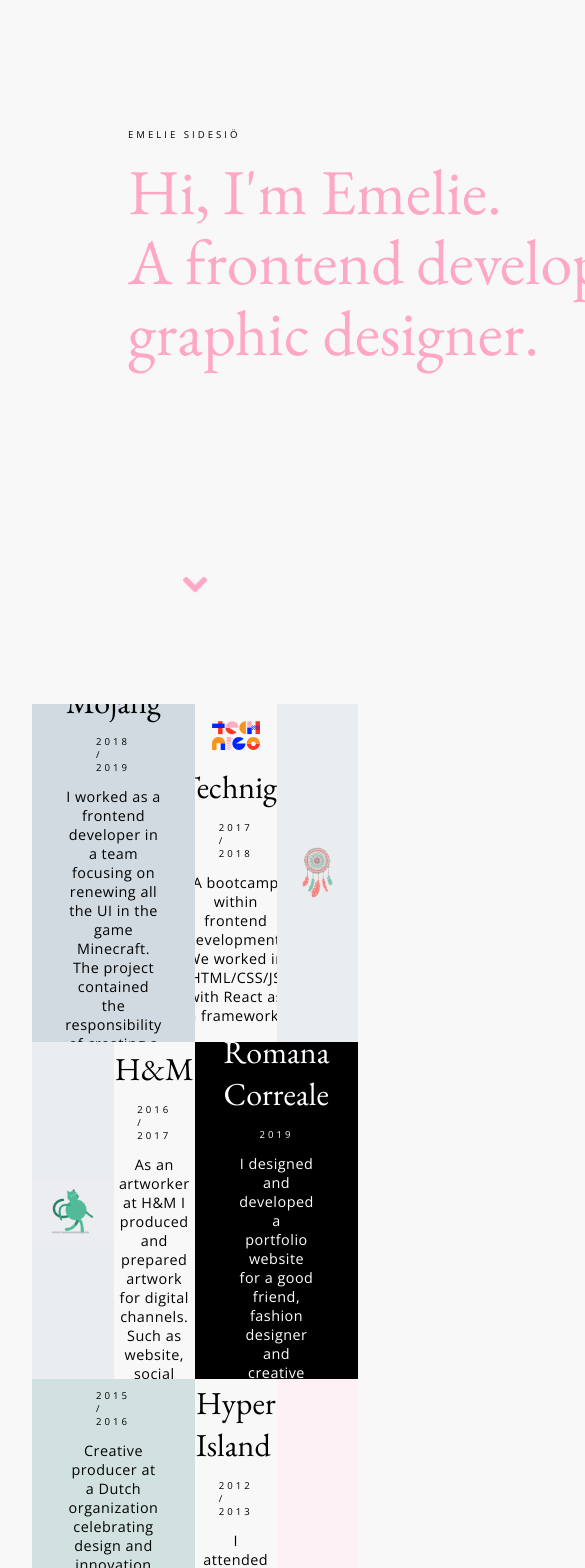
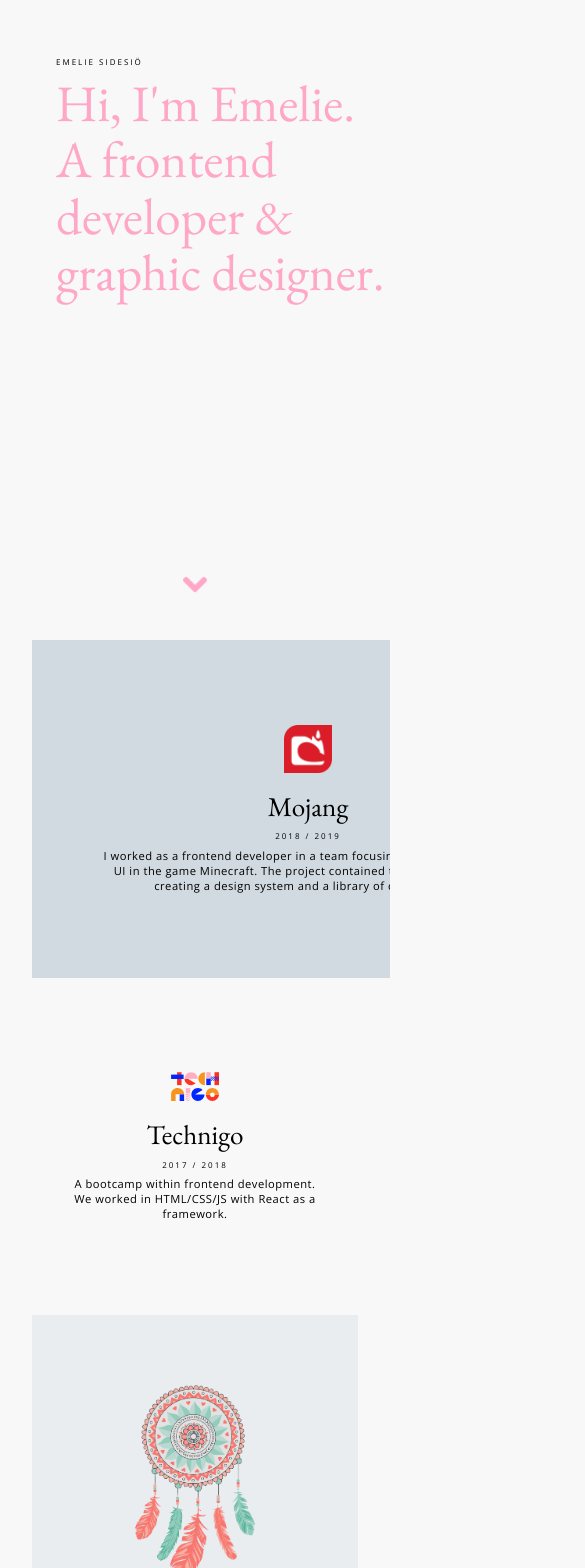
Before and after one commit to emeliesidesio/portfolio2.0, a React (Create React App) app: page / in a window 390 px wide. Shown: the top 1568 px of the page, 585 px wide, since content can reach past the window. Built offline with nearby package versions, Linux system fonts and the light colour scheme.

Commit message:
media queries for footer, header and typography

```diff
--- a/src/components/content/index.css
+++ b/src/components/content/index.css
@@ -7,10 +7,11 @@
 
 .grid {
   display: flex;
-  flex-flow: row wrap;
+  flex-flow: wrap;
 }
 
 .gridItem {
+  min-width: 12rem;
   height: 40vh;
   flex: 25%;
   padding: 2rem;
@@ -25,6 +26,7 @@
 .wide {
   flex: 50%;
   padding: 4rem;
+  min-width: 34.5rem;
 }
 
 .imageSmall {
--- a/src/components/footer/index.css
+++ b/src/components/footer/index.css
@@ -17,7 +17,7 @@
 }
 
 .leftContainer {
-  width: 25%;
+  width: 14rem;
   margin-right: 2rem;
   display: flex;
   flex-direction: column;
@@ -25,7 +25,7 @@
 }
 
 .rightContainer {
-  width: 50%;
+  max-width: 30rem;
   display: flex;
   flex-direction: column;
   justify-content: space-between;
@@ -53,3 +53,39 @@
 .socialIcons {
   margin-top: 2rem;
 }
+
+@media (max-width: 750px) {
+  .footer {
+    flex-direction: column;
+    align-items: center;
+    padding: 3rem;
+    text-align: center;
+  }
+  .leftAlign {
+    text-align: center;
+  }
+  .location {
+    margin-bottom: 1rem;
+  }
+  .leftContainer {
+    margin-right: 0;
+  }
+  .rightContainer {
+    width: 70%;
+  }
+}
+
+@media (max-width: 600px) and (min-width: 320px)  {
+  .footer {
+    margin: 0;
+  }
+}
+
+@media (max-width: 414px) {
+  .footer {
+    padding: 2rem;
+  }
+  .rightContainer {
+    width: 90%;
+  }
+}
--- a/src/components/header/index.css
+++ b/src/components/header/index.css
@@ -1,6 +1,42 @@
 .header {
   display: flex;
   flex-direction: column;
-  width: 47rem;
-  padding: 8rem 0 19rem 8rem;
+  height: 41em;
 }
+
+.headerCopy {
+  position: absolute;
+  top: 6em;
+  left: 6em;
+  max-width: 36rem;
+  min-width: 22rem;
+}
+
+@media (max-width: 750px) and (min-width: 599px) {
+  .headerCopy {
+    max-width: 28rem;
+  }
+}
+
+@media (max-width: 600px) and (min-width: 320px)  {
+  .headerCopy {
+    top: 3.5em;
+    left: 3.5em;
+    max-width: 15rem;
+  }
+  .header {
+    height: 38em;
+  }
+}
+
+@media (max-width: 375px) {
+  .headerCopy {
+    top: 3em;
+    left: 3em;
+    min-width: 8rem;
+    max-width: 17rem;
+  }
+  .header {
+    height: 32em;
+  }
+}
--- a/src/components/header/index.js
+++ b/src/components/header/index.js
@@ -4,9 +4,11 @@
 function Header() {
   return (
     <div className="header">
-      <div className="subHeading space">Emelie Sidesiö</div>
-      <div className="heading1">Hi, I'm Emelie.</div>
-      <div className="heading1">A frontend developer & graphic designer.</div>
+      <div className="headerCopy">
+        <div className="subHeading space">Emelie Sidesiö</div>
+        <div className="heading1">Hi, I'm Emelie.</div>
+        <div className="heading1">A frontend developer & graphic designer.</div>
+      </div>
     </div>
   )
 }
--- a/src/index.css
+++ b/src/index.css
@@ -12,39 +12,61 @@
 }
 
 .heading1 {
-  font-size: 4rem;
+  font-size: 4em;
   font-family: 'EB Garamond', serif;
   color: #ffa7c6;
   line-height: 1.1;
 }
 
 .heading2 {
-  font-size: 2rem;
+  font-size: 2em;
   font-family: 'EB Garamond', serif;
 }
 
 .subHeading {
-  font-size: 0.6rem;
+  font-size: 0.6em;
   text-transform: uppercase;
   letter-spacing: 3px;
   font-weight: 400;
 }
 
 .paragraph {
-  font-size: 0.9rem;
+  font-size: 0.9em;
   font-weight: 300;
   letter-spacing: 0.5px;
   text-align: center;
 }
 
 .space {
-  margin-bottom: 1rem;
+  margin-bottom: 1em;
 }
 
 .spaceSmall {
-  margin-bottom: 0.2rem;
+  margin-bottom: 0.2em;
 }
 
 .padding {
-  margin: 0.8rem 0;
+  margin: 0.8em 0;
 }
+
+@media (max-width: 750px) and (min-width: 320px) {
+  .heading1 {
+    font-size: 3.2em;
+  }
+  .paragraph {
+    font-size: 0.7em;
+  }
+  .heading2 {
+    font-size: 1.7em;
+  }
+  .subHeading {
+    font-size: 0.5em;
+    letter-spacing: 2px;
+  }
+}
+
+@media (max-width: 375px) {
+  .heading1 {
+    font-size: 2.5em;
+  }
+}
```
